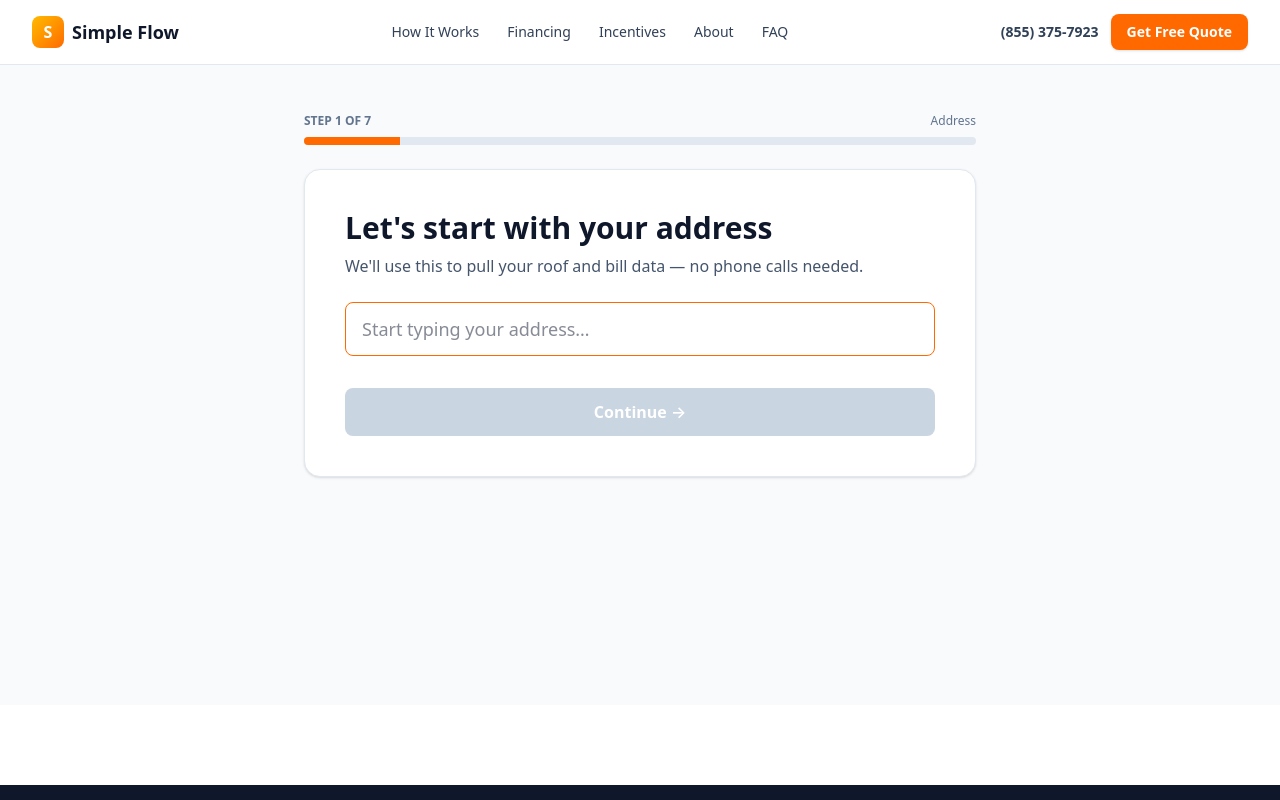
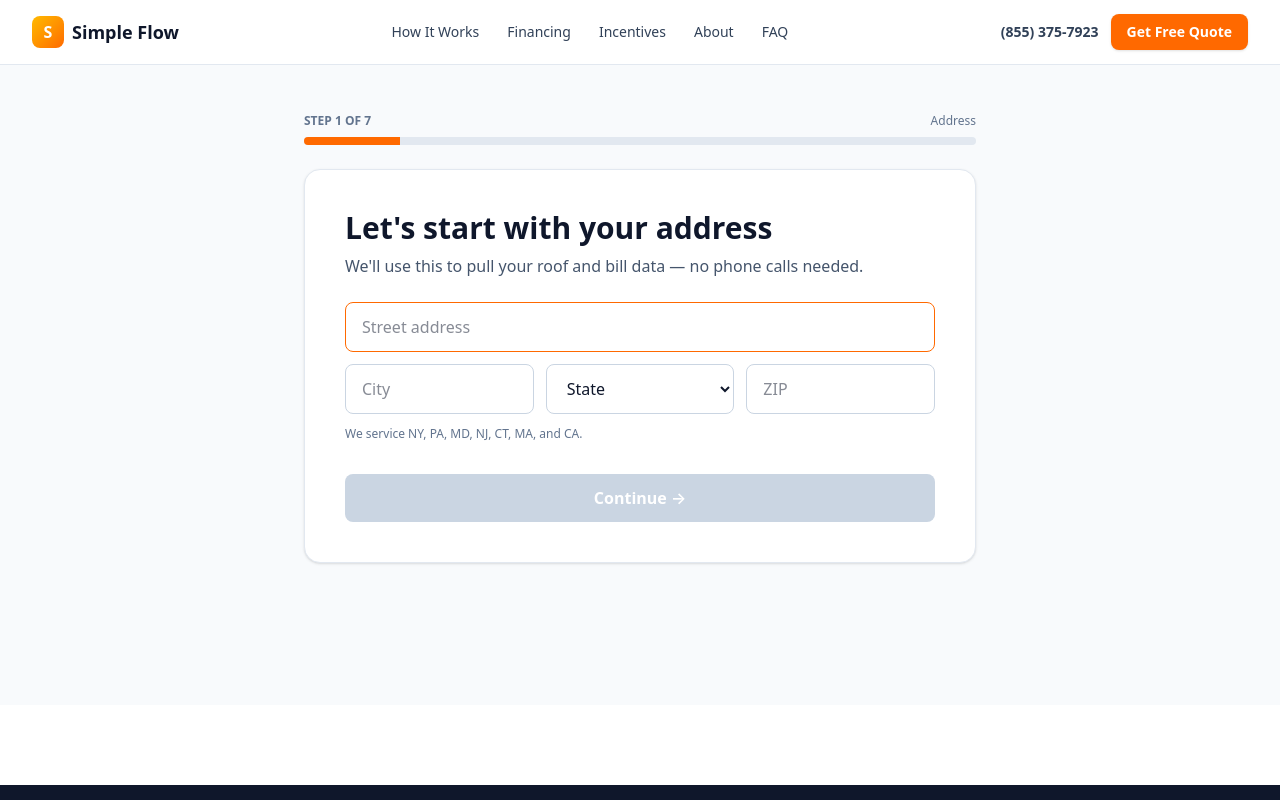
Before and after one commit to accountmanager-1991/gosimpleflow-site, a Next.js app: page /quote in a window 1280 px wide. Shown: the top 800 px of the page. Built offline with nearby package versions, Linux system fonts and the light colour scheme.

Commit message:
Split address into address, city, state, zip fields

```diff
--- a/app/api/lead/route.ts
+++ b/app/api/lead/route.ts
@@ -11,6 +11,9 @@ export async function POST(req: NextRequest) {
       email: data.email || "",
       phone: data.phone || "",
       address: data.address || "",
+      city: data.city || "",
+      state: data.state || "",
+      postal_code: data.zip || "",
       bill: data.bill || "",
       homeowner: data.homeowner || "",
       roof_age: data.roofAge || "",
--- a/app/quote/page.tsx
+++ b/app/quote/page.tsx
@@ -5,6 +5,9 @@ import Link from "next/link"
 
 type FormData = {
   address: string
+  city: string
+  state: string
+  zip: string
   bill: string
   homeowner: string
   roofAge: string
@@ -15,6 +18,8 @@ type FormData = {
   phone: string
   schedule: string
 }
+
+const STATES = ["NY", "PA", "MD", "NJ", "CT", "MA", "CA"]
 
 const STEPS = [
   "Address",
@@ -45,7 +50,8 @@ function estimateSavings(bill: string): string {
 export default function QuotePage() {
   const [step, setStep] = useState(0)
   const [data, setData] = useState<FormData>({
-    address: "", bill: "", homeowner: "", roofAge: "", credit: "",
+    address: "", city: "", state: "", zip: "",
+    bill: "", homeowner: "", roofAge: "", credit: "",
     firstName: "", lastName: "", email: "", phone: "", schedule: "",
   })
   const [submitting, setSubmitting] = useState(false)
@@ -92,7 +98,7 @@ export default function QuotePage() {
 
   const canAdvance = () => {
     switch (step) {
-      case 0: return data.address.length > 5
+      case 0: return data.address.length > 3 && data.city.length > 1 && !!data.state && /^\d{5}$/.test(data.zip)
       case 1: return !!data.bill
       case 2: return !!data.homeowner
       case 3: return !!data.roofAge
@@ -121,14 +127,43 @@ export default function QuotePage() {
             <>
               <h2 className="text-2xl sm:text-3xl font-bold text-slate-900 mb-2">Let&apos;s start with your address</h2>
               <p className="text-slate-600 mb-6">We&apos;ll use this to pull your roof and bill data — no phone calls needed.</p>
+              <div className="space-y-3">
                 <input
                   type="text"
-                placeholder="Start typing your address…"
+                  placeholder="Street address"
                   value={data.address}
                   onChange={e => update("address", e.target.value)}
-                className="w-full border border-slate-300 rounded-lg px-4 py-3 text-lg focus:outline-none focus:border-orange-500"
+                  className="w-full border border-slate-300 rounded-lg px-4 py-3 text-base focus:outline-none focus:border-orange-500"
                   autoFocus
                 />
+                <div className="grid grid-cols-1 sm:grid-cols-3 gap-3">
+                  <input
+                    type="text"
+                    placeholder="City"
+                    value={data.city}
+                    onChange={e => update("city", e.target.value)}
+                    className="border border-slate-300 rounded-lg px-4 py-3 text-base focus:outline-none focus:border-orange-500 sm:col-span-1"
+                  />
+                  <select
+                    value={data.state}
+                    onChange={e => update("state", e.target.value)}
+                    className="border border-slate-300 rounded-lg px-4 py-3 text-base focus:outline-none focus:border-orange-500 bg-white"
+                  >
+                    <option value="">State</option>
+                    {STATES.map(s => <option key={s} value={s}>{s}</option>)}
+                  </select>
+                  <input
+                    type="text"
+                    inputMode="numeric"
+                    placeholder="ZIP"
+                    value={data.zip}
+                    maxLength={5}
+                    onChange={e => update("zip", e.target.value.replace(/\D/g, ""))}
+                    className="border border-slate-300 rounded-lg px-4 py-3 text-base focus:outline-none focus:border-orange-500"
+                  />
+                </div>
+                <p className="text-xs text-slate-500">We service NY, PA, MD, NJ, CT, MA, and CA.</p>
+              </div>
             </>
           )}
 
```
Lines whose indentation alone changed are shown as unchanged.
